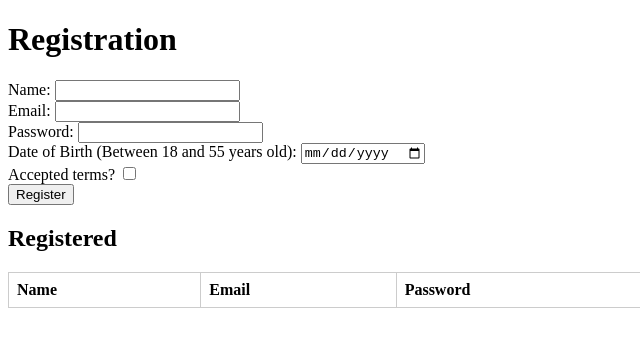
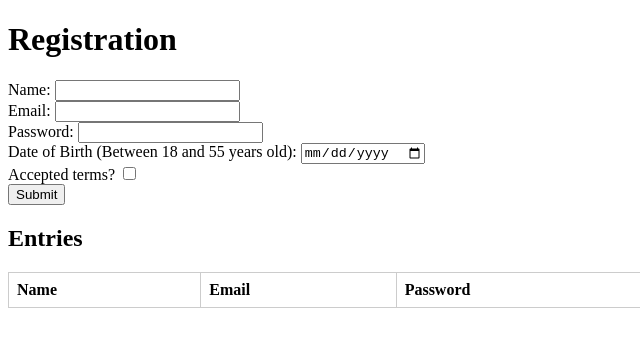
Before and after one commit to GouthamiReddy04/wd101, a plain HTML site: page index.html in a window 1280 px wide. Shown: the full height of the page, 0-640 px from the left. Drawn offline with Linux system fonts and the light colour scheme.

Commit message:
Update index.html

```diff
--- a/index.html
+++ b/index.html
@@ -35,10 +35,10 @@
         <label for="gouacceptedTerms">Accepted terms?</label>
         <input type="checkbox" id="gouacceptedTerms" name="gouacceptedTerms" required><br>
 
-        <button type="submit">Register</button>
+        <button type="submit">Submit</button>
     </form>
 
-    <h2>Registered</h2>
+    <h2>Entries</h2>
 
     <table>
         <thead>
```
